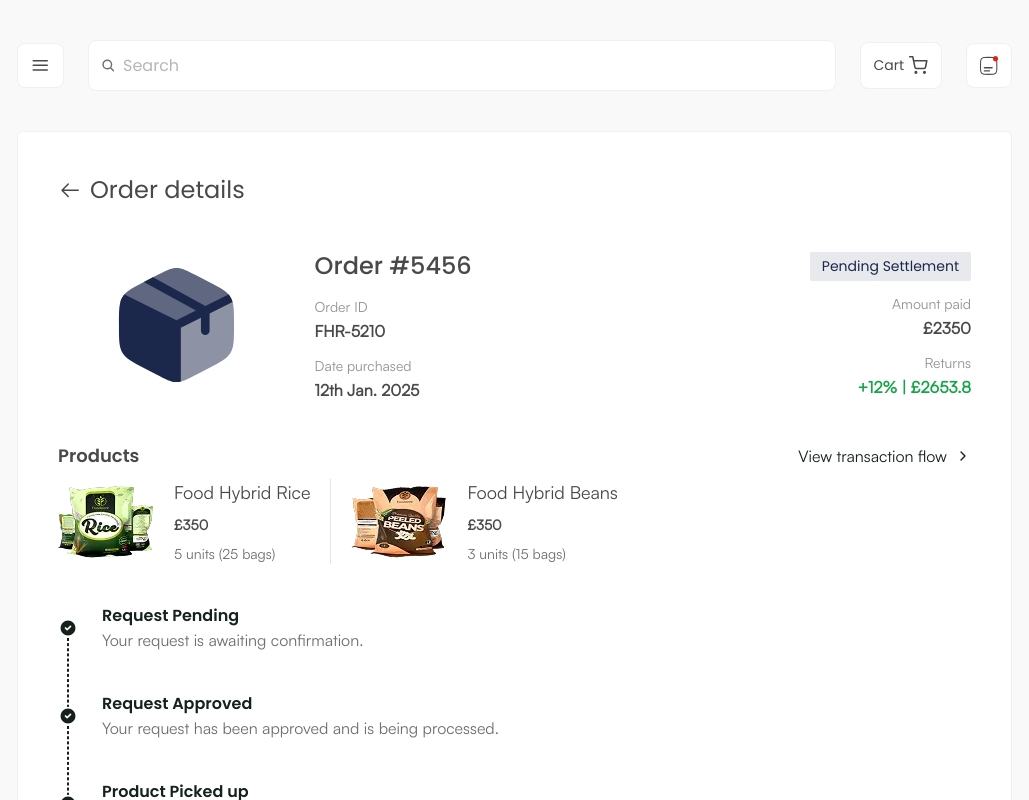
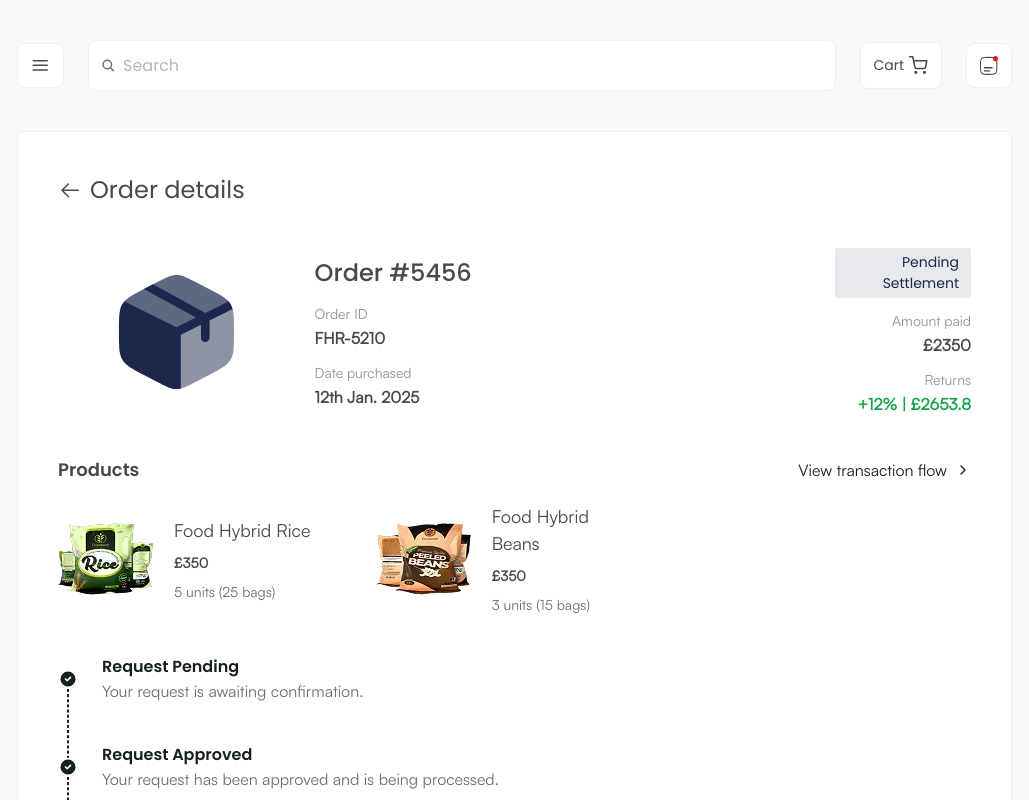
Before and after one commit to Abmichael01/foodHybrid, a React (Vite) app: page /partner/my-orders/1 in a window 1280 px wide. Shown: the top 800 px of the page, without its empty margins (228-1257 px from the left). Built offline with nearby package versions, Linux system fonts and the light colour scheme.

Commit message:
responsive chnages

```diff
--- a/src/components/PartnerDashboard/MyOrders/OrderDetails/Overview.tsx
+++ b/src/components/PartnerDashboard/MyOrders/OrderDetails/Overview.tsx
@@ -1,12 +1,13 @@
 import React from "react";
 import orderBox from "@/assets/svgs/orderBox.svg";
+import { Separator } from "@/components/ui/separator";
 
 const Overview: React.FC = () => {
   return (
-    <div className="flex justify-between items-center">
-      <div className="flex gap-20 items-center pl-[60px]">
-        <img src={orderBox} alt="" className="size-[116.6px]" />
-        <div className="space-y-[12px]">
+    <div className="flex flex-col gap-y-[20px] sm:flex-row justify-between sm:items-center">
+      <div className="flex gap-5 sm:gap-10 md:gap-14 lg:gap-20 items-center lg:pl-[60px] w-full text-end sm:text-start">
+        <img src={orderBox} alt="" className="size-[116.6px] shrink-0" />
+        <div className="space-y-[12px] flex-grow">
           <h1 className="text-[24px] font-[500]">Order #5456</h1>
           <div className="space-y-[2px] font-satoshi">
             <p className="text-[14px] font-[500] text-[#929292]">Order ID</p>
@@ -20,8 +21,9 @@ const Overview: React.FC = () => {
           </div>
         </div>
       </div>
+      <Separator className="sm:hidden" />
       <div className="space-y-[12px] text-end">
-        <h1 className="text-[14px] text-[#1C274C] bg-[#1C274C1A] py-[4px] px-[12px] rounded-[2px]">
+        <h1 className="text-[14px] text-[#1C274C] bg-[#1C274C1A] py-[4px] px-[12px] rounded-[2px] ">
           Pending Settlement
         </h1>
         <div className="space-y-[2px] font-satoshi">
--- a/src/components/PartnerDashboard/MyOrders/OrderDetails/Products.tsx
+++ b/src/components/PartnerDashboard/MyOrders/OrderDetails/Products.tsx
@@ -18,7 +18,7 @@ interface Props {
 
 const Products: React.FC<Props> = ({ products, transactionsPage }) => {
   return (
-    <div className="space-y-[10px]">
+    <div className="space-y-[20px]">
       <div className="flex justify-between items-center">
         <h1 className="text-[18px] font-[600] text-[#494949]">Products</h1>
         { !transactionsPage && <Link
@@ -29,11 +29,11 @@ const Products: React.FC<Props> = ({ products, transactionsPage }) => {
           <FiChevronRight />
         </Link>}
       </div>
-      <div className="flex flex-wrap gap-[20px]">
+      <div className="grid grid-cols-1 sm:grid-cols-2 lg:grid-cols-3 gap-[40px]">
         {products.map((product, index) => (
             <div key={index} className={cn(
               "flex gap-[20px] items-center  pr-[20px]",
-              index !== products.length -1 && "border-r"
+              // index !== products.length -1 && "border-r"
             )}>
                 <img src={
                     product.type === "rice" ? rice : beans
--- a/src/components/PartnerDashboard/Portfolio/MyOrders.tsx
+++ b/src/components/PartnerDashboard/Portfolio/MyOrders.tsx
@@ -64,7 +64,7 @@ const MyOrders: React.FC<Props> = ({ pending }) => {
           <FaChevronRight />
         </Link>
       </div>
-      <div className="grid grid-cols-2 sm:grid-cols-4 md:grid-cols-5 lg:grid-cols-7 gap-[40px] px-[24px]">
+      <div className="grid grid-cols-2 sm:grid-cols-4 lg:grid-cols-6 gap-[40px] px-[24px]">
         {orders.map((order, index) => (
             <Link to={`/partner/my-orders/${order.id}`} key={index} className="flex flex-col gap-[8px] items-center text-center font-satoshi">
                 <img src={orderBox} alt="" />
--- a/src/pages/PartnerDashboard/PortfolioDetail.tsx
+++ b/src/pages/PartnerDashboard/PortfolioDetail.tsx
@@ -43,7 +43,7 @@ const PortfolioDetail: React.FC = () => {
         <SelectPage />
       </div>
       <div className="flex justify-center">
-        <OverviewCard className="w-[698px]">
+        <OverviewCard className="w-full md::w-[698px]">
           <h1 className="text-[#FFFFFFCC] text-[14px] text-center">Balance</h1>
           <div className="text-center font-satoshi">
             <h1 className="text-center text-[24px] font-satoshi font-[700] gap-[1px] flex items-center justify-center">
--- a/src/pages/PartnerDashboard/Wallet.tsx
+++ b/src/pages/PartnerDashboard/Wallet.tsx
@@ -44,7 +44,7 @@ const Wallet: React.FC = () => {
         <SelectPage />
       </div>
       <div className="flex justify-center">
-        <OverviewCard className="w-[698px]">
+        <OverviewCard className=" w-full md::w-[698px]">
           <h1 className="text-[#FFFFFFCC] text-[14px] text-center">Balance</h1>
           <div className="text-center font-satoshi">
             <h1 className="text-center text-[24px] font-satoshi font-[700] gap-[1px] flex items-center justify-center">
```
